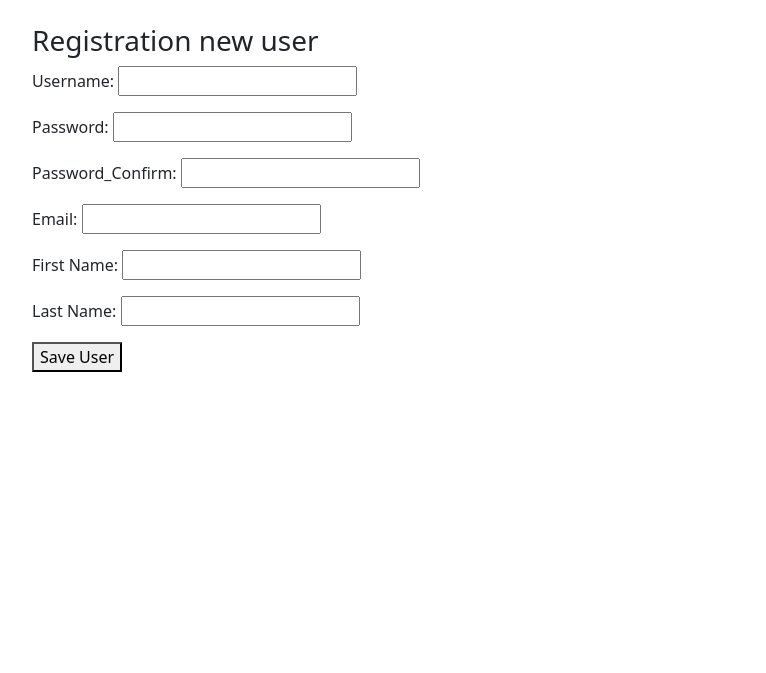
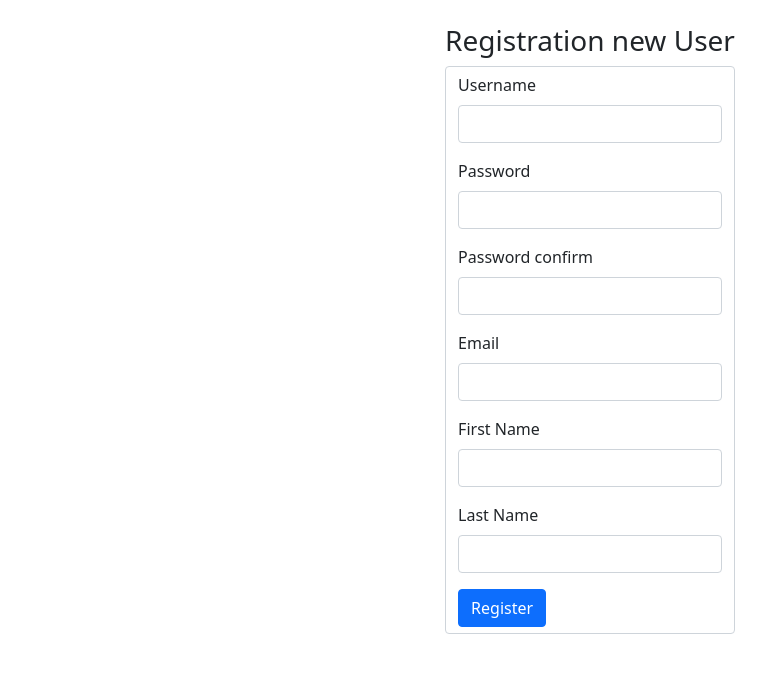
Before and after one commit to AmigoSP/Django_Practic, a Django app: page /accounts/register/ in a window 1280 px wide. Shown: the part 72-745 px from the top of the page, without its empty margins (50-816 px from the left). Run offline with Django 3.2, Linux system fonts and the light colour scheme.

Commit message:
Исправили ошибку в accounts/views возникающей при регистрации нового пользователя(когда форма не проходила валидность). Отредактированы шаблоны регистрации нового пользователя и входа на сайт.

```diff
--- a/accounts/forms.py
+++ b/accounts/forms.py
@@ -12,7 +12,7 @@ class RegisterUserForm(forms.ModelForm):
     first_name = forms.CharField(max_length=50, label='First Name')
     last_name = forms.CharField(max_length=50, label='Last Name')
 
-    def clear_username(self):
+    def clean_username(self):
         username = self.cleaned_data['username']
         if username:
             check = RegisterUser.objects.filter(username=username).exists()
--- a/accounts/templates/accounts/register.html
+++ b/accounts/templates/accounts/register.html
@@ -2,10 +2,36 @@
 
 
 {% block registration_url %}
-    <h3>Registration new user</h3>
-    <form method="post">
+    <h3>Registration new User</h3>
+    <form method="post" class="form-control">
         {% csrf_token %}
-        {{ form.as_p }}
-        <button type="submit">Save User</button>
+        {{ form.non_field_errors }}
+        <div class="mb-3">
+            {{ form.username.errors }}
+            <label for="{{ form.username.id_for_label }}" class="form-label">Username</label>
+            <input type="text" class="form-control" id="{{ form.username.id_for_label }}" name="username">
+        </div>
+        <div class="mb-3">
+            <label for="{{ form.password.id_for_label }}" class="form-label">Password</label>
+            <input type="password" class="form-control" id="{{ form.password.id_for_label }}" name="password">
+        </div>
+        <div class="mb-3">
+            {{ form.password_confirm.errors }}
+            <label for="{{ form.password_confirm.id_for_label }}" class="form-label">Password confirm</label>
+            <input type="password" class="form-control" id="{{ form.password_confirm.id_for_label }}" name="password_confirm">
+        </div>
+        <div class="mb-3">
+            <label for="{{ form.email.id_for_label }}" class="form-label">Email</label>
+            <input type="email" class="form-control" id="{{ form.email.id_for_label }}" name="email">
+        </div>
+        <div class="mb-3">
+            <label for="{{ form.first_name.id_for_label }}" class="form-label">First Name</label>
+            <input type="text" class="form-control" id="{{ form.first_name.id_for_label }}" name="first_name">
+        </div>
+        <div class="mb-3">
+            <label for="{{ form.last_name.id_for_label }}" class="form-label">Last Name</label>
+            <input type="text" class="form-control" id="{{ form.last_name.id_for_label }}" name="last_name">
+        </div>
+        <button type="submit" class="btn btn-primary">Register</button>
     </form>
 {% endblock %}
--- a/accounts/templates/layout/basic.html
+++ b/accounts/templates/layout/basic.html
@@ -45,8 +45,13 @@
 
 {% endblock %}
 <br>
-<div class="container">
-    {% block registration_url %}{% endblock registration_url %}
+<div class="container-sm">
+    <div class="row justify-content-md-center">
+        <div class="col-md-auto">
+            {% block registration_url %}{% endblock registration_url %}
+        </div>
+    </div>
+
 </div>
 
 
--- a/accounts/views.py
+++ b/accounts/views.py
@@ -38,7 +38,7 @@ class RegisterUserView(CreateView):
             user = authenticate(username=username, password=password)
             login(request, user)
             return HttpResponseRedirect(self.success_url)
-        return ValidationError('Form not valid')
+        return render(request, self.template_name, {'form': form})
 
 
 class LoginUserView(LoginView):
```
Also changed, not shown: accounts/templates/accounts/login.html (+14 -3 lines), article/templates/article/article_add.html (+3 -18 lines), 1 other file.
